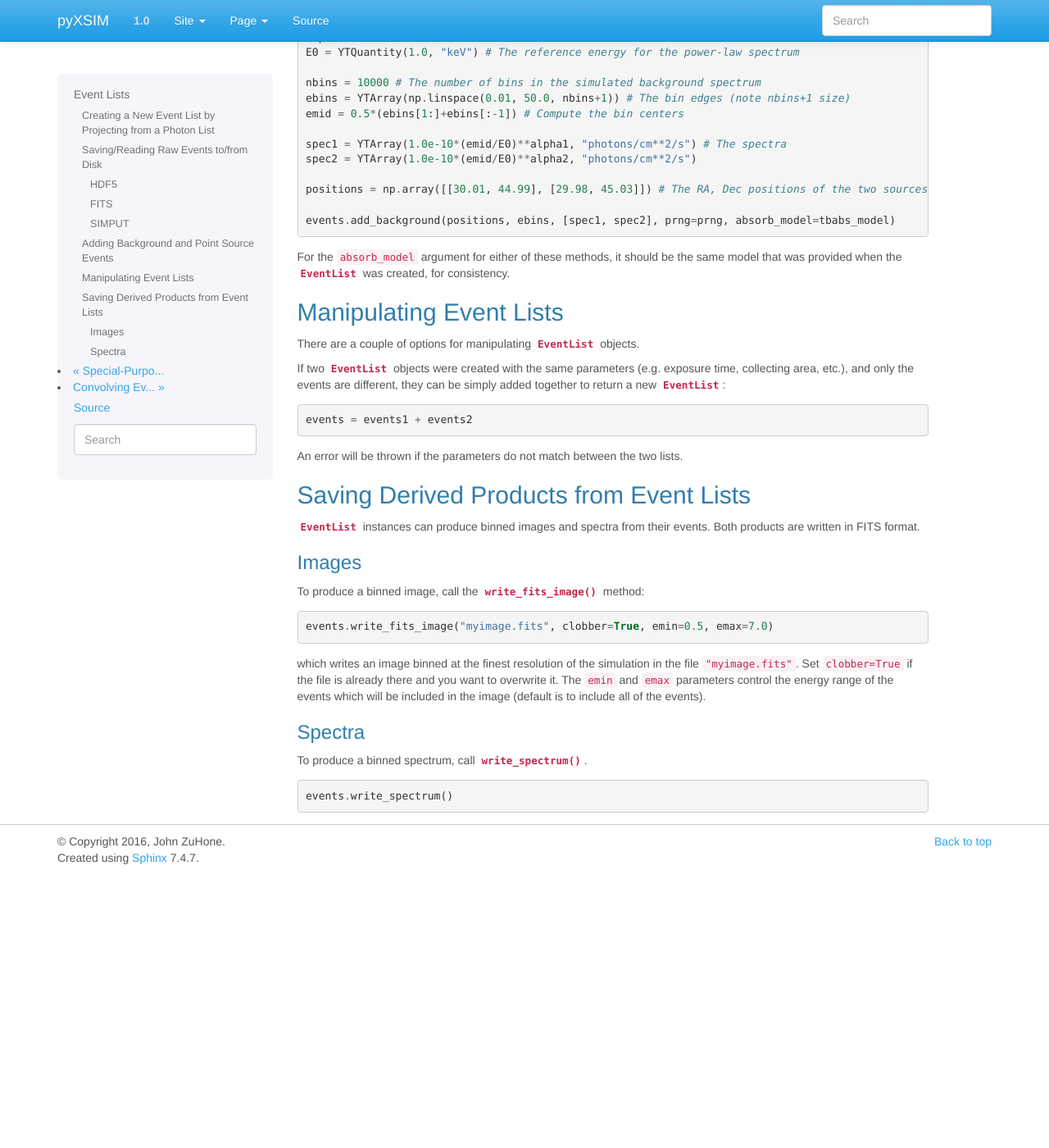
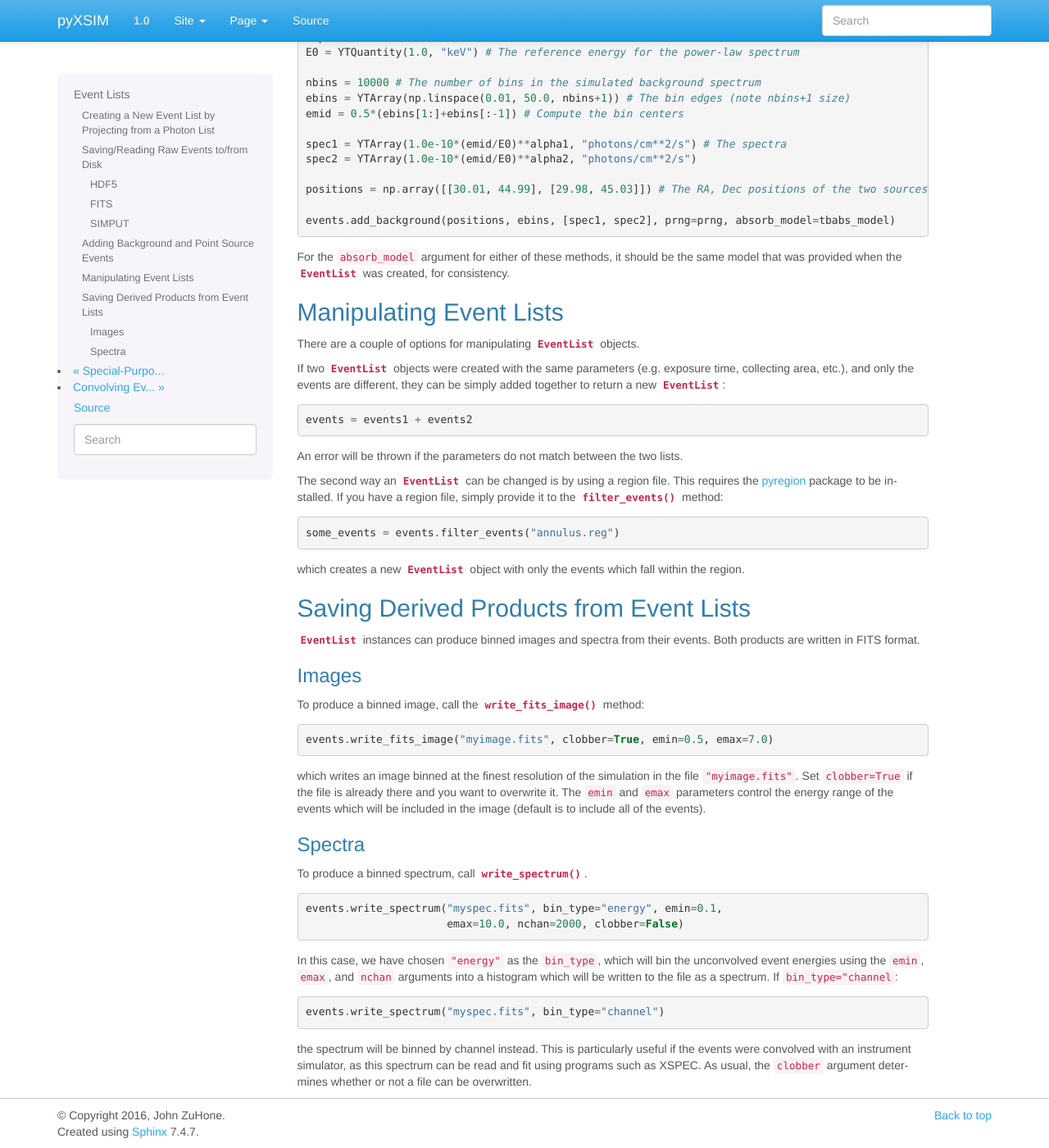
Before and after one commit to jzuhone/pyxsim, a Sphinx documentation site: the page built from doc/source/event_lists.rst, in a window 1280 px wide and 1400 px high, scrolled down 3329 px. Shown: the whole window at 82% size. Built offline with Sphinx 7.4.7, drawn with Linux system fonts in a browser that asks for light colours; before the commit the page ends 4395 px from its top, so only the background shows below that.

Commit message:
Finished event list docs (I think?)

```diff
--- a/doc/source/event_lists.rst
+++ b/doc/source/event_lists.rst
@@ -251,6 +251,17 @@ together to return a new :class:`~pyxsim.event_list.EventList`:
 
 An error will be thrown if the parameters do not match between the two lists.
 
+The second way an :class:`~pyxsim.event_list.EventList` can be changed is by using a region file.
+This requires the `pyregion <http://pyregion.readthedocs.io/>`_ package to be installed. If you have
+a region file, simply provide it to the :meth:`~pyxsim.event_list.EventList.filter_events` method:
+
+.. code-block:: python
+
+    some_events = events.filter_events("annulus.reg")
+
+which creates a new :class:`~pyxsim.event_list.EventList` object with only the events which fall within
+the region.
+
 Saving Derived Products from Event Lists
 ----------------------------------------
 
@@ -280,4 +291,18 @@ To produce a binned spectrum, call :meth:`~pyxsim.event_list.EventList.write_spe
 
 .. code-block:: python
 
-    events.write_spectrum()
+    events.write_spectrum("myspec.fits", bin_type="energy", emin=0.1,
+                          emax=10.0, nchan=2000, clobber=False)
+
+In this case, we have chosen ``"energy"`` as the ``bin_type``, which will bin the unconvolved
+event energies using the ``emin``, ``emax``, and ``nchan`` arguments into a histogram which
+will be written to the file as a spectrum. If ``bin_type="channel``:
+
+.. code-block:: python
+
+    events.write_spectrum("myspec.fits", bin_type="channel")
+
+the spectrum will be binned by channel instead. This is particularly useful if the events
+were convolved with an instrument simulator, as this spectrum can be read and fit using programs
+such as XSPEC. As usual, the ``clobber`` argument determines whether or not a file can
+be overwritten.
```
